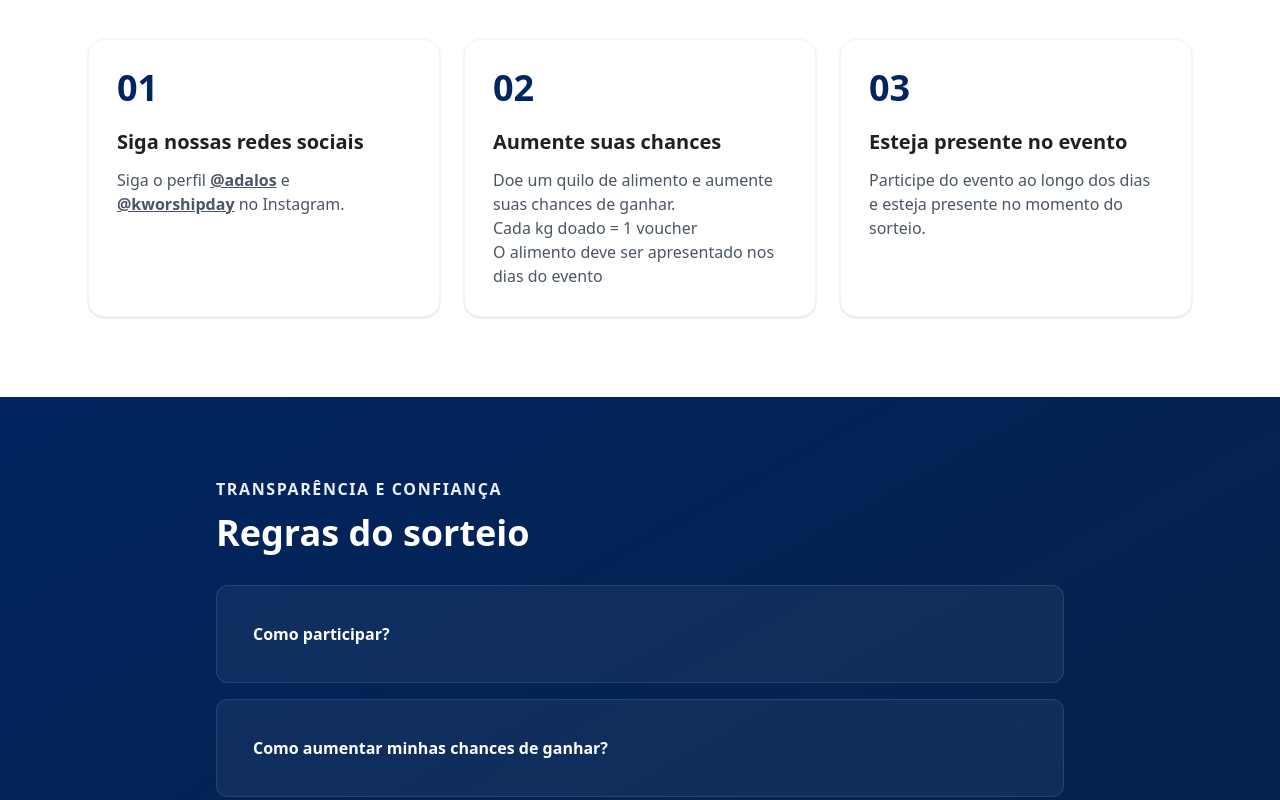
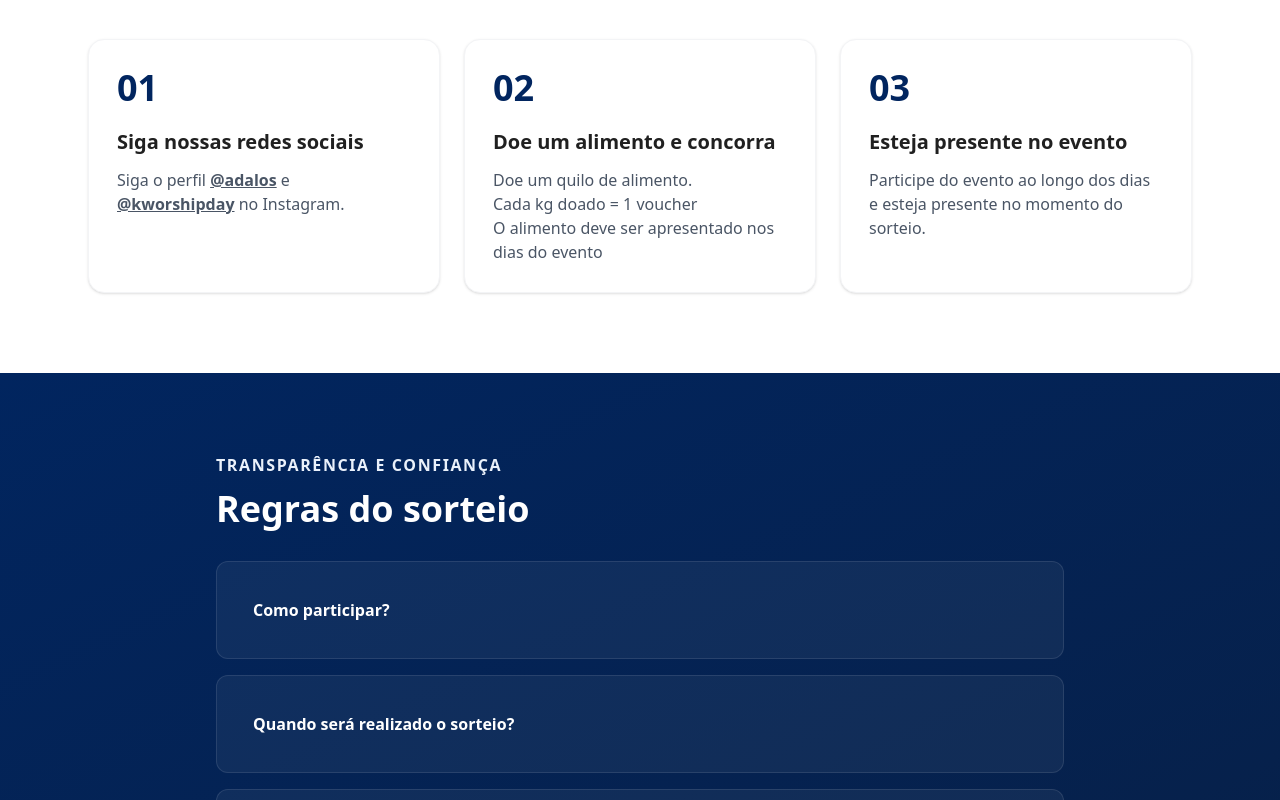
Before and after one commit to sarah-lima/landpage-kworship, a Next.js app in the folder kworship-page/: page / in a window 1280 px wide. Shown: the part 2180-2980 px from the top of the page. Built offline with nearby package versions, Linux system fonts and the light colour scheme.

Commit message:
feat: ajuste front

```diff
--- a/kworship-page/app/page.tsx
+++ b/kworship-page/app/page.tsx
@@ -162,8 +162,8 @@ export default function Home() {
             <StepCard number="01" title="Siga nossas redes sociais">
               Siga o perfil <a href="https://www.instagram.com/adalos_jpn" target="_blank" rel="noopener noreferrer" className="font-black underline">@adalos</a> e <a href="https://www.instagram.com/kworshipday" target="_blank" rel="noopener noreferrer" className="font-black underline">@kworshipday</a> no Instagram.
             </StepCard>
-            <StepCard number="02" title="Aumente suas chances">
-              Doe um quilo de alimento e aumente suas chances de ganhar.
+            <StepCard number="02" title="Doe um alimento e concorra">
+              Doe um quilo de alimento.
               <br /> Cada kg doado = 1 voucher<br /> O alimento deve ser apresentado nos dias do evento            </StepCard>
             <StepCard number="03" title="Esteja presente no evento">
               Participe do evento ao longo dos dias e esteja presente no momento do sorteio.            </StepCard>
@@ -183,11 +183,9 @@ export default function Home() {
 
           <div className="mt-8 space-y-4">
             <Rule title="Como participar?">
-              Basta seguir o <a href="https://www.instagram.com/adalos_jpn" target="_blank" rel="noopener noreferrer" className="font-black underline">@adalos</a> e <a href="https://www.instagram.com/kworshipday" target="_blank" rel="noopener noreferrer" className="font-black underline">@kworshipday</a> no Instagram.
+              Basta seguir o <a href="https://www.instagram.com/adalos_jpn" target="_blank" rel="noopener noreferrer" className="font-black underline">@adalos</a> e <a href="https://www.instagram.com/kworshipday" target="_blank" rel="noopener noreferrer" className="font-black underline">@kworshipday</a> no Instagram e doe um quilo de alimento não perecível.
+              <br/>A cada um kg de alimento não perecível doado, o participante recebe 1 voucher para concorrer ao sorteio. Quanto mais alimentos forem doados, mais chances de ganhar!
               <br /> E estar presente no evento nos dias 07/11 e 08/11.
-            </Rule>
-            <Rule title="Como aumentar minhas chances de ganhar?">
-              A cada um kg de alimento doado, o participante recebe 1 voucher extra para concorrer ao sorteio. Quanto mais alimentos forem doados, mais chances de ganhar!
             </Rule>
             <Rule title="Quando será realizado o sorteio?">
               O sorteio será realizado nos dias 07/11 e 08/11, durante o evento.
```
